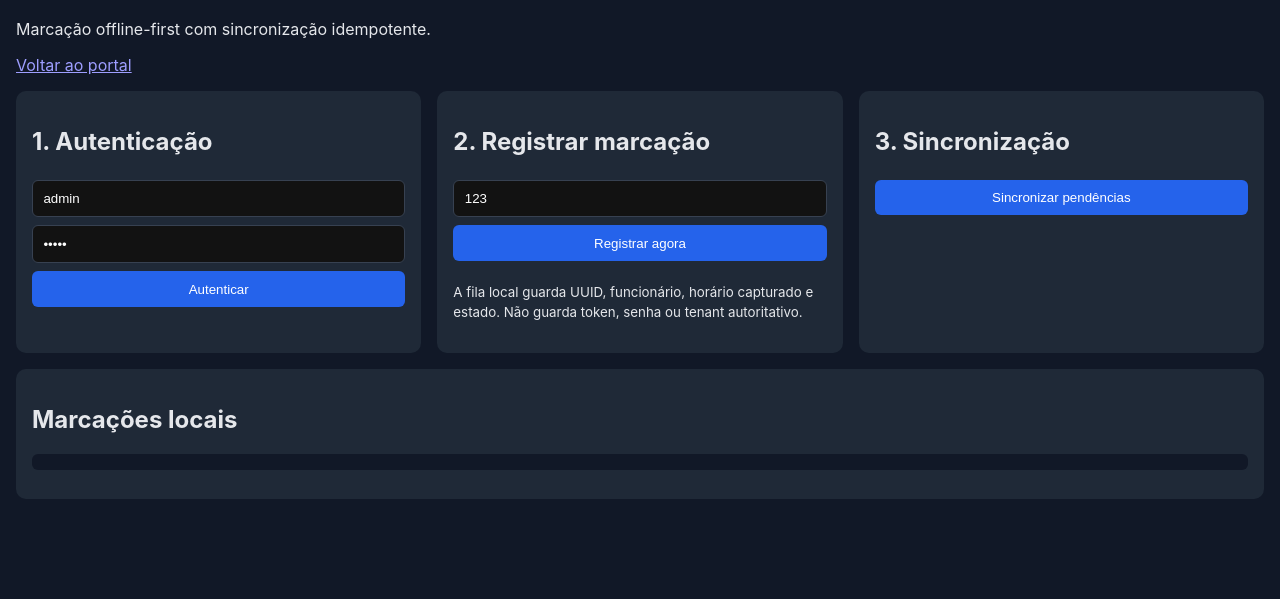
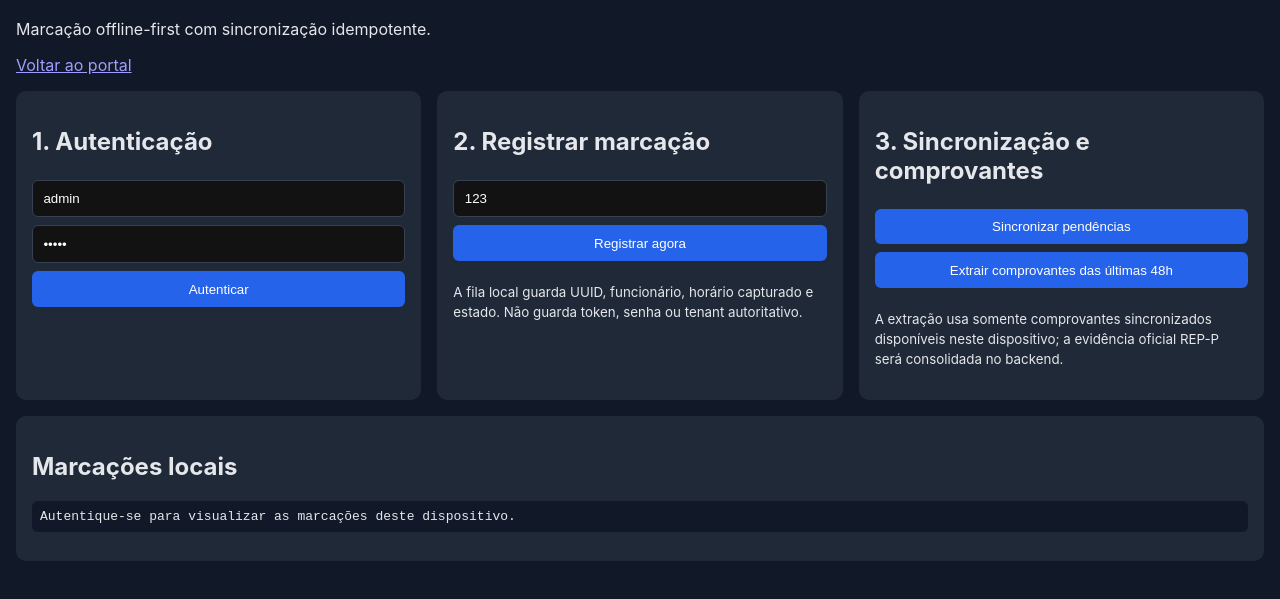
Before and after one commit to thallysonsalazar2025/payroll-portal-client, a plain HTML site: page point.html in a window 1280 px wide. Shown: the part 79-678 px from the top of the page. Drawn offline with Linux system fonts and the light colour scheme.

Commit message:
feat(point): add 48h receipt export action

```diff
--- a/point.html
+++ b/point.html
@@ -14,7 +14,7 @@
     <section class="grid">
       <article class="card"><h2>1. Autenticação</h2><form id="point-login-form"><input name="username" value="admin" required aria-label="Usuário"><input name="password" value="admin" type="password" required aria-label="Senha"><button>Autenticar</button></form></article>
       <article class="card"><h2>2. Registrar marcação</h2><form id="clock-form"><input name="employeeId" value="123" required aria-label="Funcionário"><button>Registrar agora</button></form><p><small>A fila local guarda UUID, funcionário, horário capturado e estado. Não guarda token, senha ou tenant autoritativo.</small></p></article>
-      <article class="card"><h2>3. Sincronização</h2><button id="sync-point-btn" type="button">Sincronizar pendências</button><p id="point-status" aria-live="polite"></p></article>
+      <article class="card"><h2>3. Sincronização e comprovantes</h2><button id="sync-point-btn" type="button">Sincronizar pendências</button> <button id="export-point-receipts-btn" type="button">Extrair comprovantes das últimas 48h</button><p><small>A extração usa somente comprovantes sincronizados disponíveis neste dispositivo; a evidência oficial REP-P será consolidada no backend.</small></p><p id="point-status" aria-live="polite"></p></article>
     </section>
     <section class="card"><h2>Marcações locais</h2><pre id="queue-output" aria-live="polite"></pre></section>
   </main>
```
